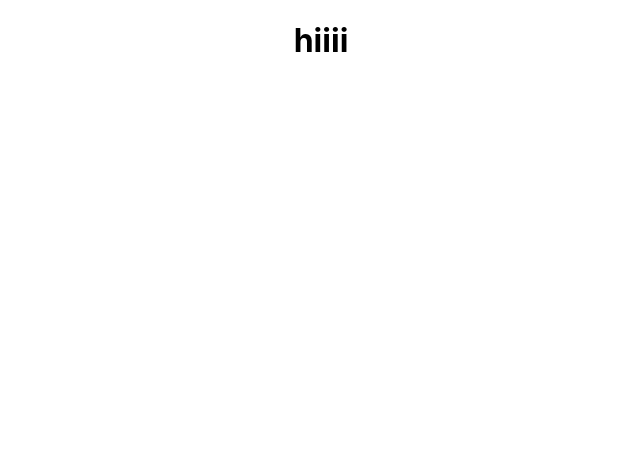
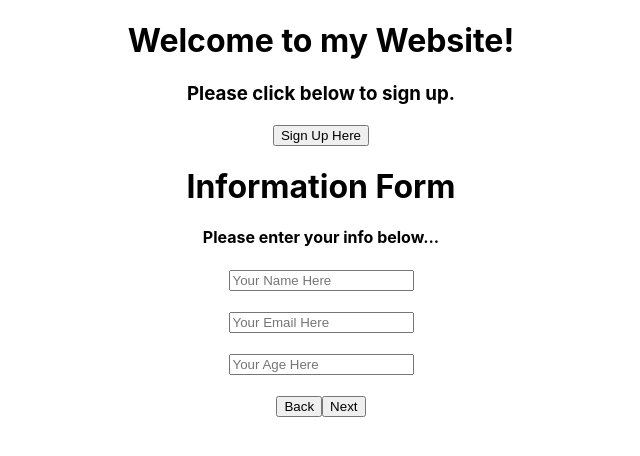
Before and after one commit to sammie-collinson/react-conditional-rendering-practice, a React (Create React App) app: page / in a window 1280 px wide. Shown: the top 456 px of the page, without its empty margins (319-959 px from the left). Built offline with nearby package versions, Linux system fonts and the light colour scheme.

Commit message:
added basic content to components

```diff
--- a/src/App.js
+++ b/src/App.js
@@ -1,9 +1,10 @@
 import './App.css';
+import Form from './components/Form';
 
 const App = () => {
   return (
     <div className="App">
-      <h1>hiiii</h1>
+      <Form />
     </div>
   );
 }
--- a/src/components/Form.jsx
+++ b/src/components/Form.jsx
@@ -0,0 +1,14 @@
+import React from 'react';
+import LandingPage from './LandingPage';
+import Info from './Info';
+
+const Form = () => {
+    return(
+        <div>
+            <LandingPage />
+            <Info />
+        </div>
+    )
+}
+
+export default Form;
--- a/src/components/Info.jsx
+++ b/src/components/Info.jsx
@@ -0,0 +1,38 @@
+import React from 'react';
+
+const Info = () => {
+    return(
+        <div>
+            <h1>Information Form</h1>
+            <h4>Please enter your info below...</h4>
+            <form>
+                <input
+                    type="text"
+                    name="name"
+                    placeholder="Your Name Here"
+                 />
+                <br></br>
+                <br></br>
+                <input
+                    type="text"
+                    name="email"
+                    placeholder="Your Email Here"
+                    />
+                <br></br>
+                <br></br>
+                <input
+                    type="text"
+                    name="age"
+                    placeholder="Your Age Here"
+                />
+            </form>
+            <br></br>
+            <div>
+                <button>Back</button>
+                <button>Next</button>
+            </div>
+        </div>
+    )
+}
+
+export default Info;
--- a/src/components/LandingPage.jsx
+++ b/src/components/LandingPage.jsx
@@ -0,0 +1,14 @@
+import React from 'react';
+
+const LandingPage = () => {
+    return (
+        <div>
+            <h1>Welcome to my Website!</h1>
+            <h3>Please click below to sign up.</h3>
+            <button>Sign Up Here</button>
+        </div>
+    )
+
+}
+
+export default LandingPage;
```
Also changed, not shown: src/components/ErrorPage.jsx (+12 -0 lines).
